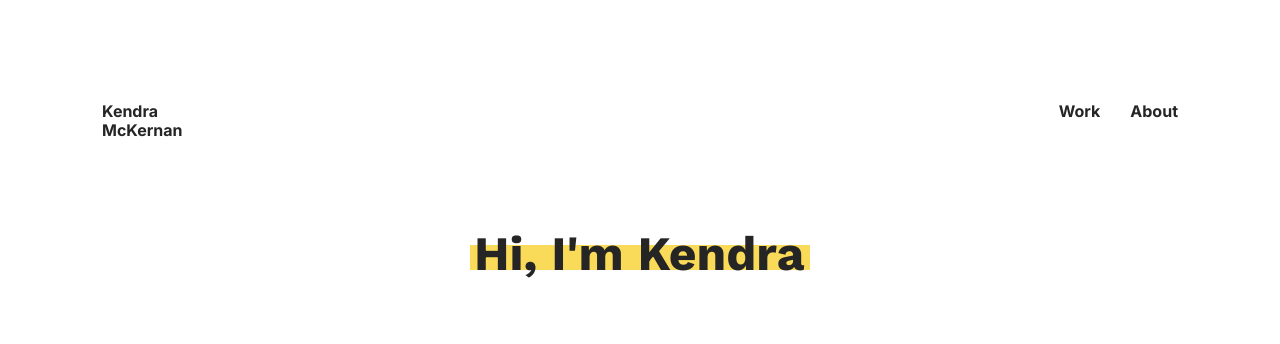
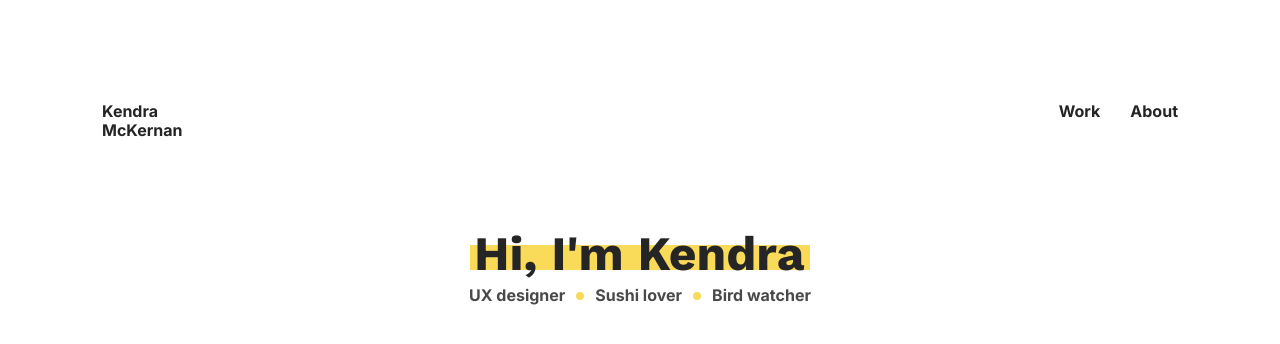
Before and after one commit to artish1/Kendra-portfolio, a React (Create React App) app: page / in a window 1280 px wide. Shown: the top 344 px of the page. Built offline with nearby package versions, Linux system fonts and the light colour scheme.

Commit message:
Added home subtitle

```diff
--- /dev/null
+++ b/src/components/molecules/HomeSubTitle.jsx
@@ -0,0 +1,43 @@
+import React from "react";
+import styled from "styled-components";
+
+const Root = styled.div`
+  display: flex;
+  align-items: center;
+  justify-content: center;
+  width: 100%;
+
+  margin-top: 16px;
+`;
+
+const DotDivider = styled.div`
+  width: 8px;
+  height: 8px;
+  border-radius: 25px;
+  background: #fada59;
+  margin: 0px 11px;
+`;
+
+const SubText = styled.h4`
+  font-family: Inter;
+  font-style: normal;
+  font-weight: bold;
+  font-size: 16px;
+  line-height: 19px;
+
+  color: #494949;
+`;
+
+const HomeSubTitle = () => {
+  return (
+    <Root>
+      <SubText>UX designer</SubText>
+      <DotDivider />
+      <SubText>Sushi lover</SubText>
+      <DotDivider />
+      <SubText>Bird watcher</SubText>
+    </Root>
+  );
+};
+
+export default HomeSubTitle;
--- a/src/components/organisms/HomePage.jsx
+++ b/src/components/organisms/HomePage.jsx
@@ -1,11 +1,12 @@
 import React from "react";
 import styled from "styled-components";
 import HomeTitle from "../molecules/HomeTitle";
+import HomeSubTitle from "../molecules/HomeSubTitle";
 
 const Root = styled.div`
   margin: 0 auto;
   max-width: 400px;
-  width: 100px;
+//   width: 100px;
   height: 100%:
 `;
 
@@ -24,6 +25,7 @@ const HomePage = () => {
     <Root>
       <CenterDiv>
         <HomeTitle />
+        <HomeSubTitle />
       </CenterDiv>
     </Root>
   );
```
